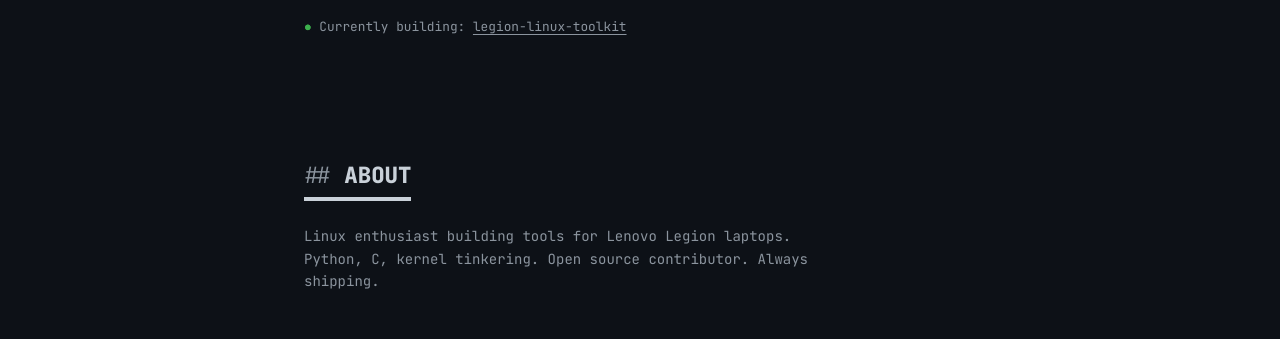
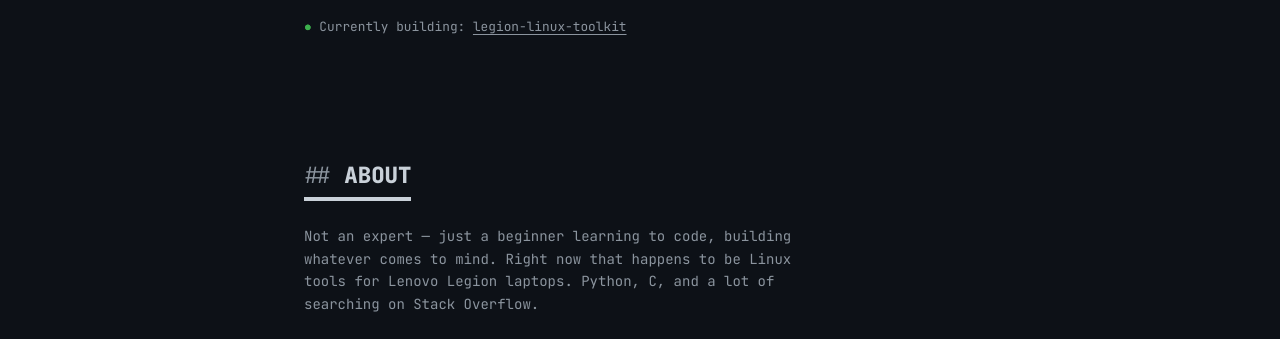
Before and after one commit to VVAT3R/portfolio, a plain HTML site: page index.html in a window 1280 px wide. Shown: the part 461-800 px from the top of the page. Drawn offline with Linux system fonts and the light colour scheme; no server answers.

Commit message:
Changet on About Section of Website

```diff
--- a/index.html
+++ b/index.html
@@ -298,7 +298,7 @@ h2::after {
 <section id="about">
 <div class="container">
 <h2>About</h2>
-<p>Linux enthusiast building tools for Lenovo Legion laptops. Python, C, kernel tinkering. Open source contributor. Always shipping.</p>
+<p>Not an expert — just a beginner learning to code, building whatever comes to mind. Right now that happens to be Linux tools for Lenovo Legion laptops. Python, C, and a lot of searching on Stack Overflow.</p>
 </div>
 </section>
 
```
